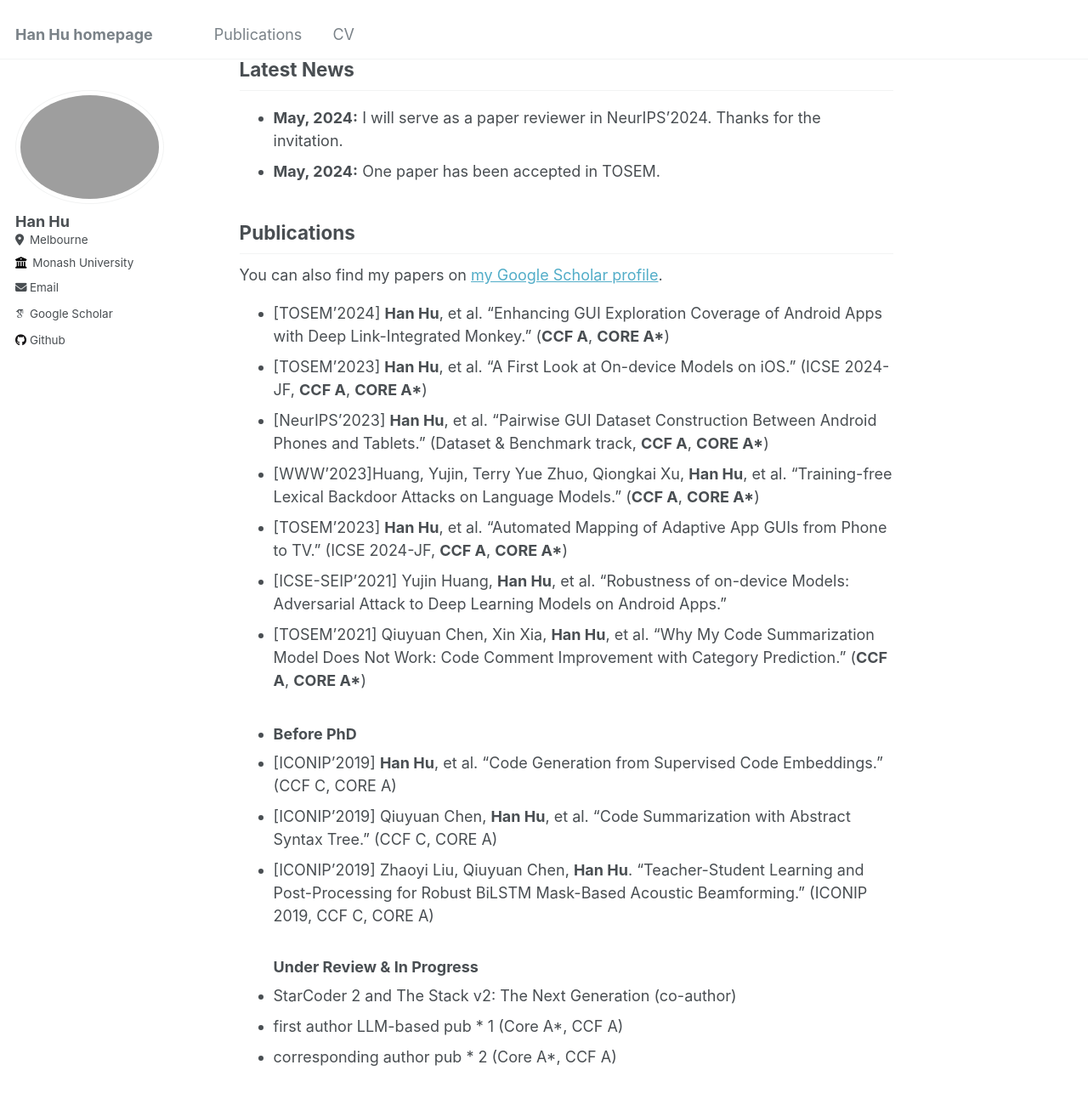
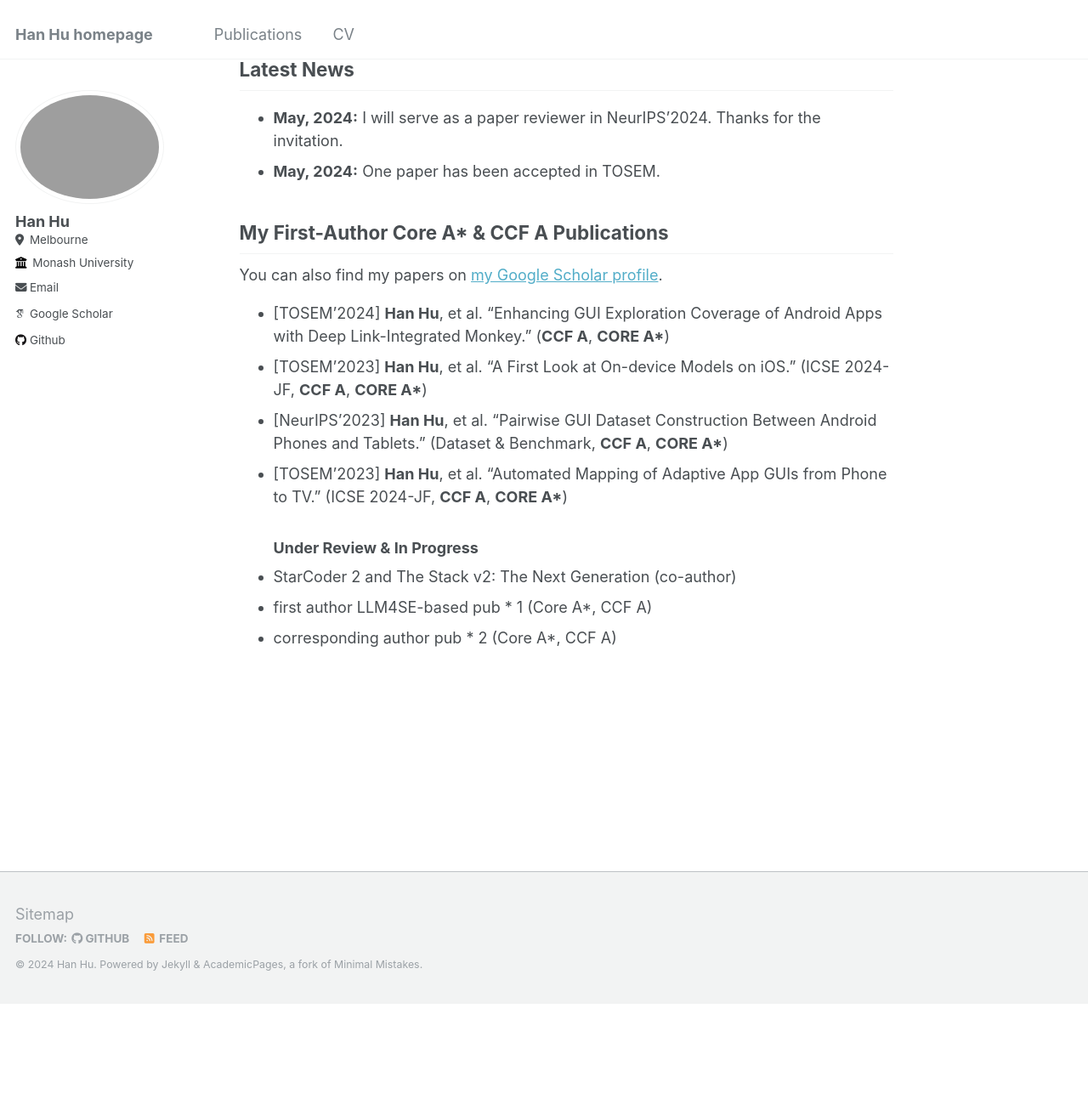
Before and after one commit to huhanGitHub/huhanGitHub.github.io, a Jekyll site: the page built from _pages/about.md, in a window 1280 px wide and 1400 px high, scrolled down 880 px. Shown: the top 1293 px of the window at 85% size. Built offline with Jekyll 4.4.1, drawn with Linux system fonts in a browser that asks for light colours; some web fonts are replaced; after the commit the page ends 2060 px from its top, so only the background shows below that.

Commit message:
Update about.md

```diff
--- a/_pages/about.md
+++ b/_pages/about.md
@@ -28,7 +28,7 @@ I am particularly drawn to industry-driven projects and positions in industry th
 - **May, 2024:** One paper has been accepted in TOSEM.
 
 
-## Publications
+##  My First-Author Core A* & CCF A Publications
 
 {% if site.author.googlescholar %}
   <div class="wordwrap">You can also find my papers on <a href="{{site.author.googlescholar}}">my Google Scholar profile</a>.</div>
@@ -36,18 +36,11 @@ I am particularly drawn to industry-driven projects and positions in industry th
 
 - [TOSEM'2024] **Han Hu**, et al. "Enhancing GUI Exploration Coverage of Android Apps with Deep Link-Integrated Monkey." (**CCF A**, **CORE A\***)
 - [TOSEM'2023] **Han Hu**, et al. "A First Look at On-device Models on iOS." (ICSE 2024-JF, **CCF A**, **CORE A\***)
-- [NeurIPS'2023] **Han Hu**, et al. "Pairwise GUI Dataset Construction Between Android Phones and Tablets." (Dataset & Benchmark track, **CCF A**, **CORE A\***)
-- [WWW'2023]Huang, Yujin, Terry Yue Zhuo, Qiongkai Xu, **Han Hu**, et al. "Training-free Lexical Backdoor Attacks on Language Models." (**CCF A**, **CORE A\***)
+- [NeurIPS'2023] **Han Hu**, et al. "Pairwise GUI Dataset Construction Between Android Phones and Tablets." (Dataset & Benchmark, **CCF A**, **CORE A\***)
 - [TOSEM'2023] **Han Hu**, et al. "Automated Mapping of Adaptive App GUIs from Phone to TV." (ICSE 2024-JF, **CCF A**, **CORE A\***)
-- [ICSE-SEIP'2021] Yujin Huang, **Han Hu**, et al. "Robustness of on-device Models: Adversarial Attack to Deep Learning Models on Android Apps."
-- [TOSEM'2021] Qiuyuan Chen, Xin Xia, **Han Hu**, et al. "Why My Code Summarization Model Does Not Work: Code Comment Improvement with Category Prediction." (**CCF A**, **CORE A\***)
 
-- ### Before PhD
-- [ICONIP'2019] **Han Hu**, et al. "Code Generation from Supervised Code Embeddings." (CCF C, CORE A)
-- [ICONIP'2019] Qiuyuan Chen, **Han Hu**, et al. "Code Summarization with Abstract Syntax Tree." (CCF C, CORE A)
-- [ICONIP'2019] Zhaoyi Liu, Qiuyuan Chen, **Han Hu**. "Teacher-Student Learning and Post-Processing for Robust BiLSTM Mask-Based Acoustic Beamforming." (ICONIP 2019, CCF C, CORE A)
 
   ### Under Review & In Progress
 - StarCoder 2 and The Stack v2: The Next Generation (co-author)
-- first author LLM-based pub * 1 (Core A*, CCF A)
+- first author LLM4SE-based pub * 1 (Core A*, CCF A)
 - corresponding author pub * 2 (Core A*, CCF A)
```
